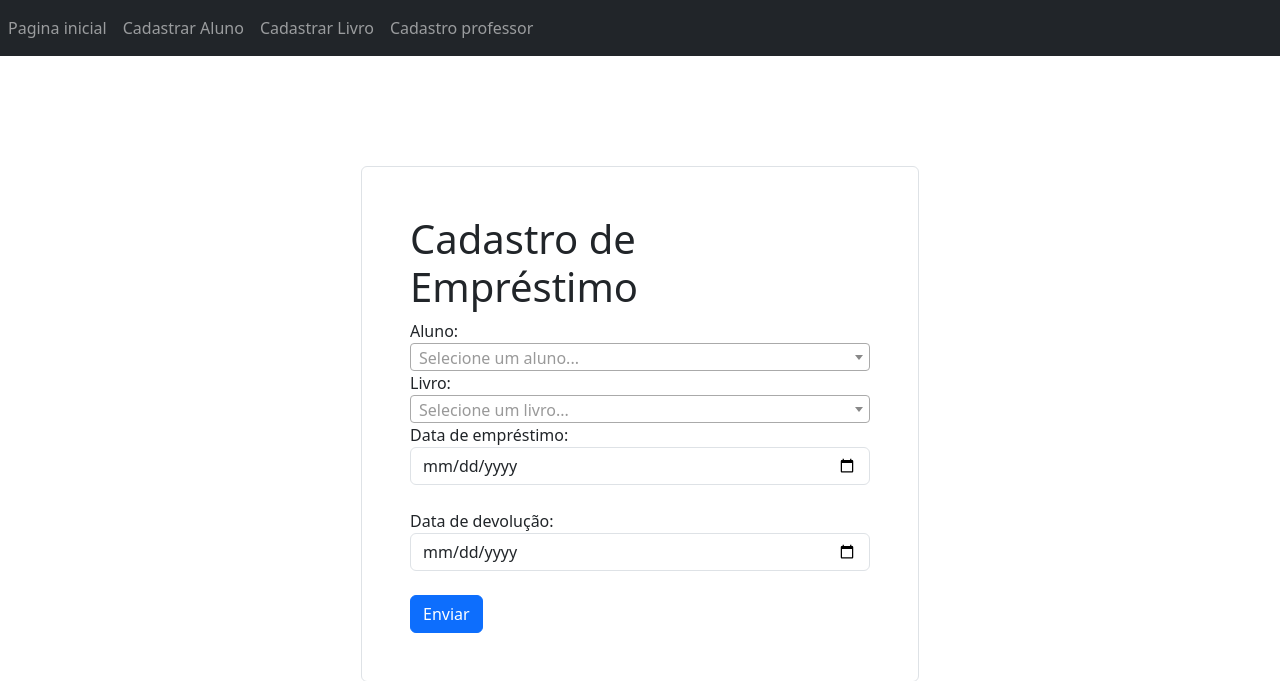
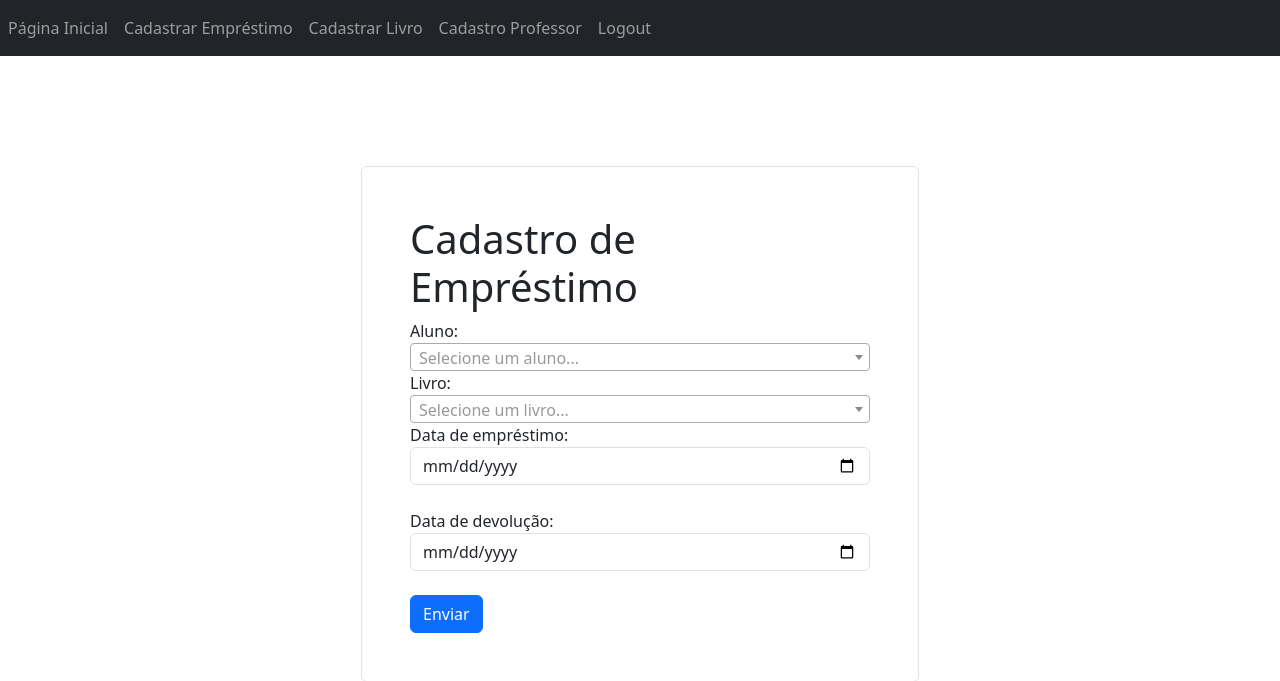
Before and after one commit to GunnarGomes/biblioteca, a Flask app: template blueprints/templates/cadastro/cadEmp.html in a window 1280 px wide. Shown: the top 681 px of the page. Run offline with Flask 3, Linux system fonts and the light colour scheme; the template is opened without the code that fills it: most values are stand-ins (such as "Sample title", 1, 10 or a date in 2020).

Commit message:
fiz logout

```diff
--- a/app.py
+++ b/app.py
@@ -1,4 +1,4 @@
-from flask import Flask
+from flask import Flask, session
 from blueprints.login import bp_login
 from blueprints.pg_prof import bp_professor
 from blueprints.cadastros import bp_cad
@@ -13,6 +13,10 @@ seckey = os.getenv("SECRETEKEY")
 app = Flask(__name__)
 app.secret_key = seckey
 
+@app.context_processor
+def inject_user():
+    return dict(user=session.get('user'))
+
 app.register_blueprint(bp_login)
 app.register_blueprint(bp_professor)
 app.register_blueprint(bp_cad)
--- a/blueprints/templates/cadastro/cadEmp.html
+++ b/blueprints/templates/cadastro/cadEmp.html
@@ -25,16 +25,7 @@
     </script>
 </head>
 <header>
-    <nav class="navbar navbar-expand-md navbar-dark fixed-top bg-dark">
-        <div class="collapse navbar-collapse ">
-            <ul class="navbar-nav mr-auto">
-                <li class="nav-item active"><a href="{{url_for('bp_professor.PgProf')}}" class="nav-link">Pagina inicial</a></li>
-                <li class="nav-item active"><a href="{{url_for('bp_cad.CadAl')}}" class="nav-link">Cadastrar Aluno</a></li>
-                <li class="nav-item active"><a href="{{url_for('bp_cad.CadLi')}}" class="nav-link">Cadastrar Livro</a></li>
-                <li class="nav-item active"><a href="{{url_for('bp_cad.CadastroProf')}}" class="nav-link">Cadastro professor</a></li>
-            </ul>
-        </div>
-    </nav>
+    {% include 'navbar/navbar.html' %}
 </header>
 
 {% with messages = get_flashed_messages(with_categories=True) %}
--- /dev/null
+++ b/blueprints/templates/navbar/navbar.html
@@ -0,0 +1,11 @@
+<nav class="navbar navbar-expand-md navbar-dark fixed-top bg-dark">
+    <div class="collapse navbar-collapse">
+        <ul class="navbar-nav mr-auto">
+            <li class="nav-item active"><a href="{{ url_for('bp_professor.PgProf') }}" class="nav-link">Página Inicial</a></li>
+            <li class="nav-item active"><a href="{{ url_for('bp_cad.CadEmp') }}" class="nav-link">Cadastrar Empréstimo</a></li>
+            <li class="nav-item active"><a href="{{ url_for('bp_cad.CadLi') }}" class="nav-link">Cadastrar Livro</a></li>
+            <li class="nav-item active"><a href="{{ url_for('bp_cad.CadastroProf') }}" class="nav-link">Cadastro Professor</a></li>
+            <li class="nav-item"><a href="{{ url_for('bp_login.Logout') }}" class="nav-link">Logout</a></li>
+        </ul>
+    </div>
+</nav>
--- a/static/scripts/table.js
+++ /dev/null
@@ -1 +0,0 @@
-let table = new DataTable('#empTable');
--- a/static/styles/root.css
+++ /dev/null
@@ -1,5 +0,0 @@
-
-body {
-    font-size: 16px;
-    font-family: Verdana, Geneva, Tahoma, sans-serif;
-}
```
Also changed, not shown: blueprints/login.py (+6 -1 lines), blueprints/templates/cadastro/cadAl.html (+3 -10 lines), blueprints/templates/cadastro/cadLi.html (+1 -10 lines), blueprints/templates/cadastro/cadProf.html (+1 -10 lines), blueprints/templates/professor/pg_principal.html (+1 -10 lines), blueprints/templates/sucess/bookCreated.html (+1 -11 lines), static/scripts/login.js (deleted).
